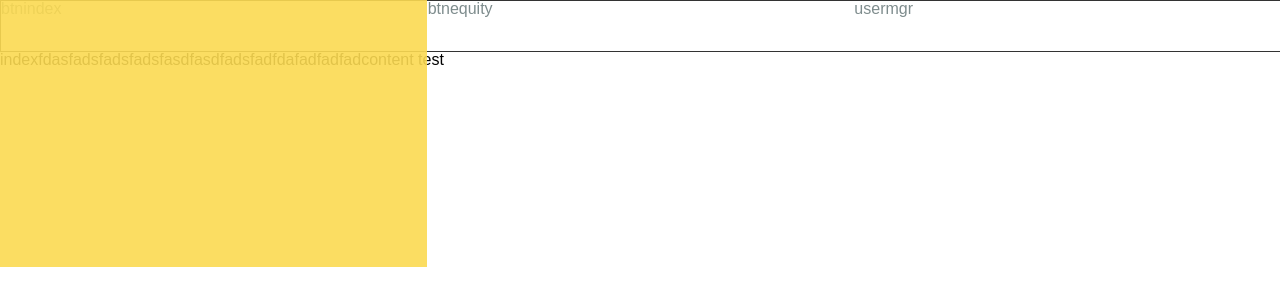
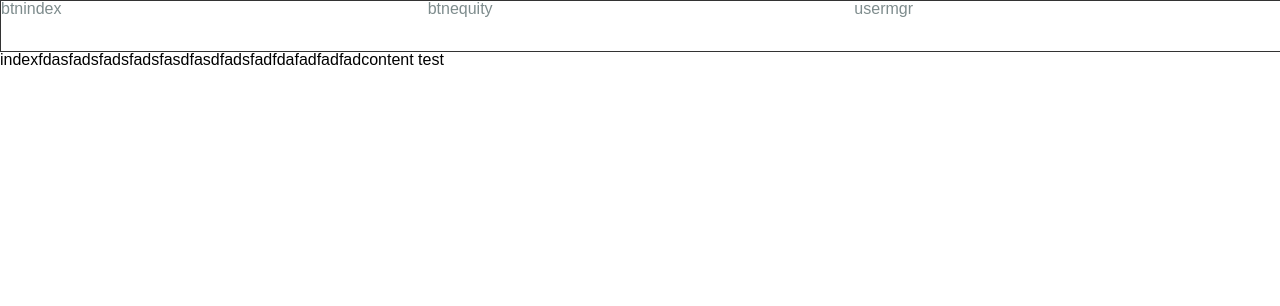
Before and after one commit to liguangge/investMgr, a Vue app: page /#/ in a window 1280 px wide. Shown: the top 306 px of the page. Built offline with nearby package versions, Linux system fonts and the light colour scheme.

Commit message:
关掉菜单特效
关掉菜单特效

```diff
--- a/src/components/index/index.vue
+++ b/src/components/index/index.vue
@@ -1,7 +1,7 @@
 <template>
   <div class="index">
     indexfdasfadsfadsfadsfasdfasdfadsfadfdafadfadfad{{content}}
-    <nav id="landing" class="land-unactive" style="width: 100%;">
+    <nav id="landing" class="land-unactive" style="width: 100%;" v-if="shownav">
       <ul id="landing-items">
         <li>
           <a>
@@ -29,6 +29,11 @@
         default: function () {
           return {content: 'hello'}
         }
+      }
+    },
+    data() {
+      return {
+        shownav: false
       }
     }
   }
```
